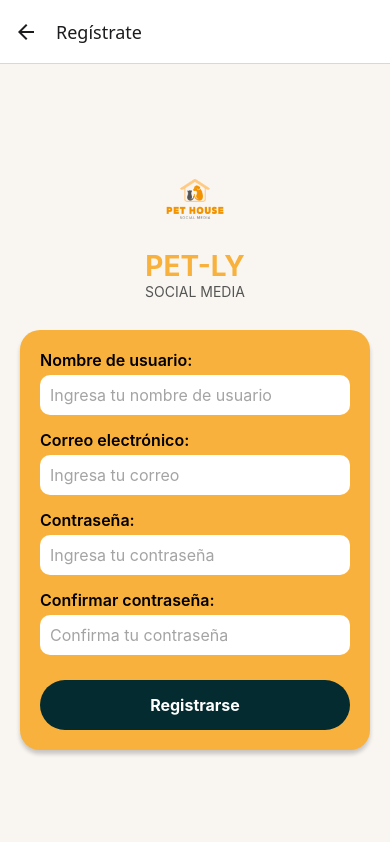
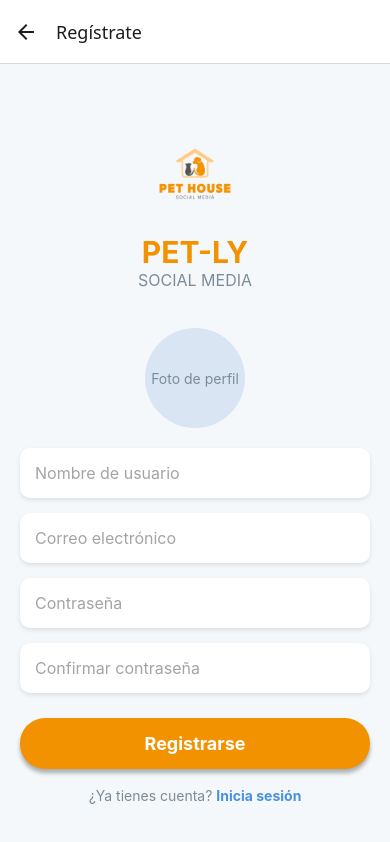
Before and after one commit to mythikkc/FollowPet_app, a React Native app: screen /Registro in a window 390 px wide. Built offline with nearby package versions, Linux system fonts and the light colour scheme.

Commit message:
registro(nueva apariencia)

```diff
--- a/package.json
+++ b/package.json
@@ -20,13 +20,15 @@
     "react-native": "0.76.3",
     "react-native-animatable": "^1.4.0",
     "react-native-gesture-handler": "^2.21.2",
+    "react-native-image-picker": "^7.2.2",
     "react-native-reanimated": "^3.16.3",
     "react-native-safe-area-context": "^4.12.0",
     "react-native-screens": "~4.1.0",
     "react-native-splash-screen": "^3.3.0",
     "react-native-svg": "^15.8.0",
     "react-native-vector-icons": "^10.2.0",
-    "react-native-web": "~0.19.13"
+    "react-native-web": "~0.19.13",
+    "expo-image-picker": "~16.0.3"
   },
   "devDependencies": {
     "@babel/core": "^7.20.0"
--- a/src/registroScreen.js
+++ b/src/registroScreen.js
@@ -1,116 +1,231 @@
-
-import React, { useState } from "react";
-import { StyleSheet, Text, View, TextInput, TouchableOpacity, Image } from "react-native";
+import React, { useState, useEffect } from "react";
+import {
+  StyleSheet,
+  Text,
+  View,
+  TextInput,
+  TouchableOpacity,
+  Image,
+  Animated,
+} from "react-native";
+import * as ImagePicker from "expo-image-picker";
 
 export default function RegistroScreen() {
+  const [i_uri, setIUri] = useState(null); // Imagen seleccionada
+  const [s_valor] = useState(new Animated.Value(1)); // Escala de animación
+  const [a_opacidad] = useState(new Animated.Value(0)); // Animación de opacidad
+  const [a_desplazamiento] = useState(new Animated.Value(50)); // Desplazamiento desde abajo
+
+  useEffect(() => {
+    // Animación de entrada al cargar la pantalla
+    Animated.timing(a_opacidad, {
+      toValue: 1,
+      duration: 800,
+      useNativeDriver: true,
+    }).start();
+
+    Animated.spring(a_desplazamiento, {
+      toValue: 0,
+      friction: 5,
+      useNativeDriver: true,
+    }).start();
+  }, []);
+
+  const i_selecciona = async () => {
+    const r_resultado = await ImagePicker.launchImageLibraryAsync({
+      mediaTypes: ImagePicker.MediaTypeOptions.Images,
+      allowsEditing: true,
+      aspect: [1, 1],
+      quality: 1,
+    });
+
+    if (!r_resultado.canceled) {
+      setIUri(r_resultado.assets[0].uri);
+    }
+  };
+
+  const s_presiona = () => {
+    Animated.spring(s_valor, {
+      toValue: 0.9,
+      useNativeDriver: true,
+    }).start();
+  };
+
+  const s_libera = () => {
+    Animated.spring(s_valor, {
+      toValue: 1,
+      friction: 3,
+      useNativeDriver: true,
+    }).start();
+  };
+
   return (
-    <View style={styles.container}>
-      <View style={styles.header}>
-        <Image source={require("../img/logo.png")} style={styles.logo} />
-        <Text style={styles.title}>PET-LY</Text>
-        <Text style={styles.subtitle}>SOCIAL MEDIA</Text>
+    <Animated.View
+      style={[
+        styles.v_contenedor,
+        {
+          opacity: a_opacidad,
+          transform: [{ translateY: a_desplazamiento }],
+        },
+      ]}
+    >
+      <View style={styles.v_cabecera}>
+        <Image source={require("../img/logo.png")} style={styles.i_logo} />
+        <Text style={styles.t_titulo}>PET-LY</Text>
+        <Text style={styles.t_subtitulo}>SOCIAL MEDIA</Text>
       </View>
 
-      <View style={styles.form}>
-        <Text style={styles.label}>Nombre de usuario:</Text>
+      {/* Formulario */}
+      <View style={styles.v_formulario}>
+        {/* Selección de Imagen */}
+        <TouchableOpacity style={styles.t_imagen} onPress={i_selecciona}>
+          {i_uri ? (
+            <Image source={{ uri: i_uri }} style={styles.i_perfil} />
+          ) : (
+            <View style={styles.v_imagen}>
+              <Text style={styles.t_imagenTexto}>Foto de perfil</Text>
+            </View>
+          )}
+        </TouchableOpacity>
+
+        {/* Entradas */}
         <TextInput
-          style={styles.input}
-          placeholder="Ingresa tu nombre de usuario"
+          style={styles.ti_entrada}
+          placeholder="Nombre de usuario"
           placeholderTextColor="#A4A4A4"
         />
-
-        <Text style={styles.label}>Correo electrónico:</Text>
         <TextInput
-          style={styles.input}
-          placeholder="Ingresa tu correo"
+          style={styles.ti_entrada}
+          placeholder="Correo electrónico"
           placeholderTextColor="#A4A4A4"
+          keyboardType="email-address"
         />
-
-        <Text style={styles.label}>Contraseña:</Text>
         <TextInput
-          style={styles.input}
-          placeholder="Ingresa tu contraseña"
+          style={styles.ti_entrada}
+          placeholder="Contraseña"
+          placeholderTextColor="#A4A4A4"
+          secureTextEntry
+        />
+        <TextInput
+          style={styles.ti_entrada}
+          placeholder="Confirmar contraseña"
           placeholderTextColor="#A4A4A4"
           secureTextEntry
         />
 
-        <Text style={styles.label}>Confirmar contraseña:</Text>
-        <TextInput
-          style={styles.input}
-          placeholder="Confirma tu contraseña"
-          placeholderTextColor="#A4A4A4"
-          secureTextEntry
-        />
+        {/* Botón */}
+        <Animated.View style={{ transform: [{ scale: s_valor }] }}>
+          <TouchableOpacity
+            style={styles.t_boton}
+            onPressIn={s_presiona}
+            onPressOut={s_libera}
+          >
+            <Text style={styles.t_botonTexto}>Registrarse</Text>
+          </TouchableOpacity>
+        </Animated.View>
+      </View>
 
-        <TouchableOpacity style={styles.button}>
-          <Text style={styles.buttonText}>Registrarse</Text>
-        </TouchableOpacity>
+      {/* Pie de Página */}
+      <View style={styles.v_pie}>
+        <Text style={styles.t_pieTexto}>
+          ¿Ya tienes cuenta? <Text style={styles.t_pieEnlace}>Inicia sesión</Text>
+        </Text>
       </View>
-    </View>
+    </Animated.View>
   );
 }
 
 const styles = StyleSheet.create({
-  container: {
+  v_contenedor: {
     flex: 1,
-    backgroundColor: "#F9F6F2",
+    backgroundColor: "#F4F8FB",
+    justifyContent: "space-between",
+    padding: 20,
+  },
+  v_cabecera: {
+    alignItems: "center",
+    marginTop: 40,
+  },
+  i_logo: {
+    width: 100,
+    height: 100,
+    marginBottom: 10,
+  },
+  t_titulo: {
+    fontSize: 30,
+    fontWeight: "bold",
+    color: "#F39200",
+  },
+  t_subtitulo: {
+    fontSize: 16,
+    color: "#7B8C98",
+  },
+  v_formulario: {
+    flex: 1,
+    justifyContent: "center",
+    marginTop: 20,
+  },
+  t_imagen: {
+    alignItems: "center",
+    marginBottom: 20,
+  },
+  v_imagen: {
+    width: 100,
+    height: 100,
+    backgroundColor: "#D9E5F2",
+    borderRadius: 50,
     justifyContent: "center",
     alignItems: "center",
-    paddingHorizontal: 20,
   },
-  header: {
+  i_perfil: {
+    width: 100,
+    height: 100,
+    borderRadius: 50,
+  },
+  t_imagenTexto: {
+    color: "#7B8C98",
+    fontSize: 14,
+  },
+  ti_entrada: {
+    backgroundColor: "#FFFFFF",
+    borderRadius: 10,
+    padding: 15,
+    marginBottom: 15,
+    fontSize: 16,
+    color: "#333333",
+    shadowColor: "#000",
+    shadowOffset: { width: 0, height: 2 },
+    shadowOpacity: 0.1,
+    shadowRadius: 4,
+    elevation: 2,
+  },
+  t_boton: {
+    backgroundColor: "#F39200",
+    paddingVertical: 15,
+    borderRadius: 25,
     alignItems: "center",
-    marginBottom: 30,
-  },
-  logo: {
-    width: 80,
-    height: 80,
-    marginBottom: 10,
-  },
-  title: {
-    fontSize: 28,
-    fontWeight: "bold",
-    color: "#F8B13C",
-  },
-  subtitle: {
-    fontSize: 14,
-    color: "#555555",
-  },
-  form: {
-    width: "100%",
-    backgroundColor: "#F8B13C",
-    borderRadius: 20,
-    padding: 20,
+    marginTop: 10,
     shadowColor: "#000",
     shadowOffset: { width: 0, height: 4 },
-    shadowOpacity: 0.2,
+    shadowOpacity: 0.3,
     shadowRadius: 4,
     elevation: 5,
   },
-  label: {
-    fontSize: 16,
-    fontWeight: "600",
-    color: "#000000",
-    marginBottom: 5,
+  t_botonTexto: {
+    color: "#FFFFFF",
+    fontSize: 18,
+    fontWeight: "bold",
   },
-  input: {
-    backgroundColor: "#FFFFFF",
-    borderRadius: 10,
-    padding: 10,
-    marginBottom: 15,
-    fontSize: 16,
-    color: "#000000",
+  v_pie: {
+    alignItems: "center",
+    marginBottom: 20,
   },
-  button: {
-    backgroundColor: "#032B30",
-    padding: 15,
-    borderRadius: 25,
-    alignItems: "center",
-    marginTop: 10,
+  t_pieTexto: {
+    fontSize: 14,
+    color: "#7B8C98",
   },
-  buttonText: {
-    color: "#FFFFFF",
-    fontSize: 16,
+  t_pieEnlace: {
+    color: "#4A90E2",
     fontWeight: "bold",
   },
 });
```
Also changed, not shown: App.js (line endings or trailing spaces), 1 other file (tests, documents, lock files or other folders).
